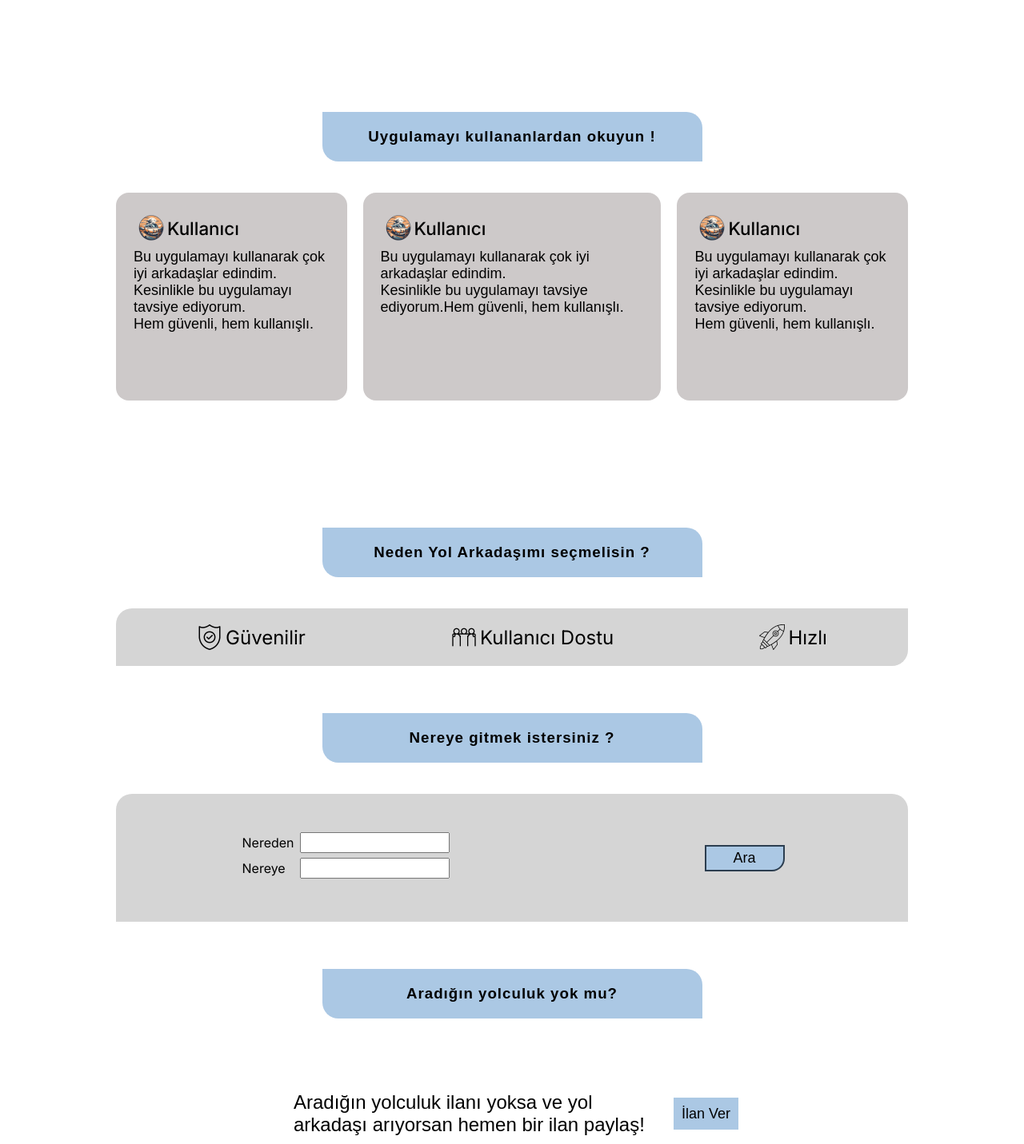
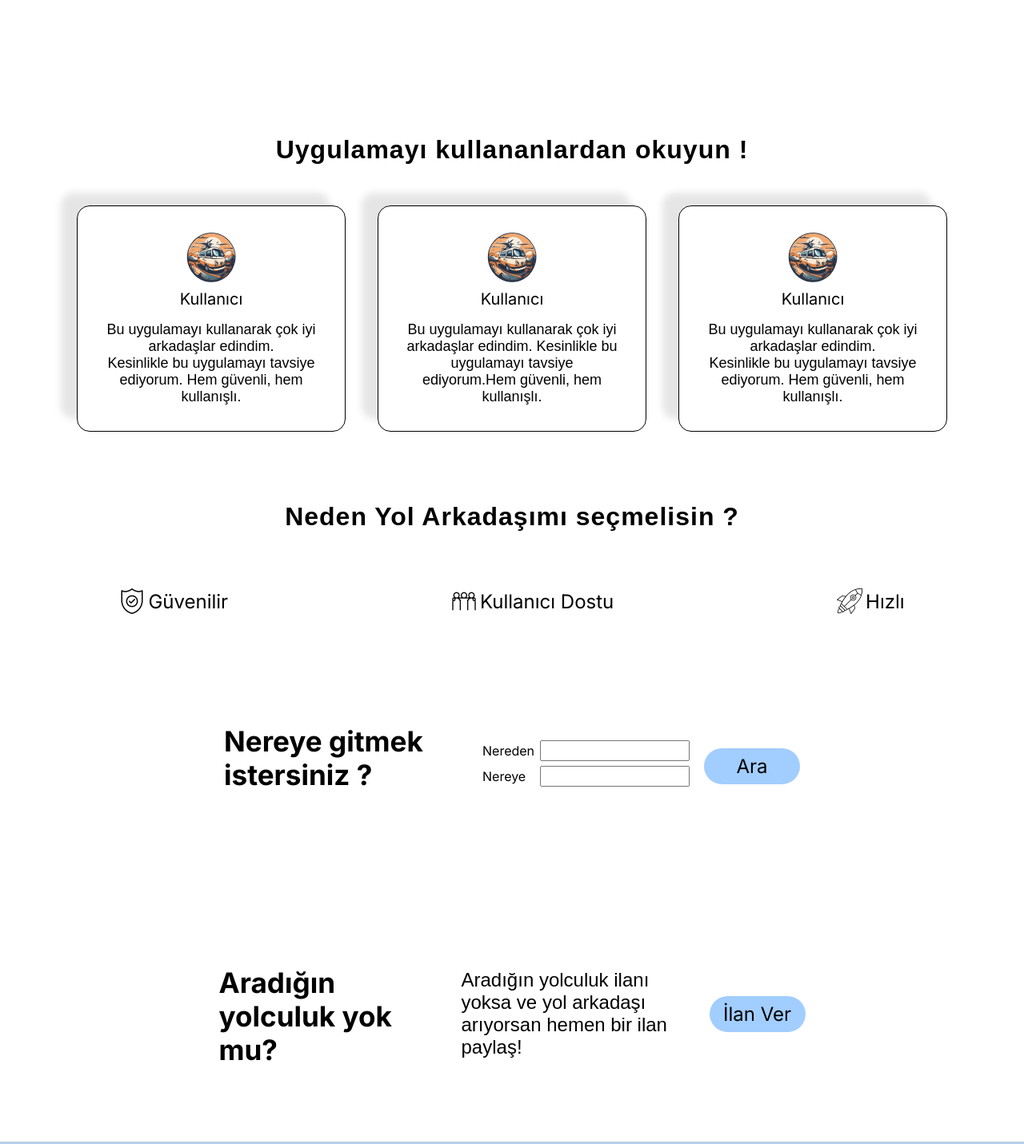
Before and after one commit to oguzhankuzlukluoglu/Yol-Arkadasim, a Next.js app in the folder client/yol-arkadasim/: page / in a window 1280 px wide. Shown: the part 719-2150 px from the top of the page at 80% size. Built offline with nearby package versions, Linux system fonts and the light colour scheme.

Commit message:
fixed homepage issues

```diff
--- a/client/yol-arkadasim/src/app/globals.css
+++ b/client/yol-arkadasim/src/app/globals.css
@@ -26,25 +26,24 @@ body{
 }
 
 .wrapper{
-  max-width: 1320px;
-  margin: 0 auto;
-  padding: 0 80px;
+  margin: 0;
+  padding: 0;
 }
 
-
+/*
 @media screen and (max-width: 1536px) {
   .wrapper{
     max-width: 1300px;
   }
-}
+} */
 
-@media screen and (max-width: 1300px) {
+ /* @media screen and (max-width: 1200px) {
   .wrapper{
     max-width: 1150px;
   }
-}
+}  */
 
-@media screen and (max-width: 1150px) {
+/* @media screen and (max-width: 1150px) {
   .wrapper{
     max-width: 960px;
   }
@@ -75,4 +74,4 @@ body{
     max-width: 360px;
     padding: 0 20px;
   }
-}
+} */
--- a/client/yol-arkadasim/src/app/home/homePage.module.css
+++ b/client/yol-arkadasim/src/app/home/homePage.module.css
@@ -1,11 +1,15 @@
-.ingredient{
+.commentSection {
+  height: auto;
+  padding: 16px;
+  border-radius: 2px;
+}
+.ingredient {
   display: flex;
   height: 20vh;
   padding: 20px 20px 0;
 }
 
-.ingredient h3{
-    background-color: #abc8e4;
+.ingredient h3 {
   display: flex;
   text-align: center;
   justify-content: center;
@@ -13,283 +17,398 @@
   margin: auto;
   padding: 20px;
   font-family: sans-serif;
-    width: 50%;
-    border-bottom-left-radius: 20px;
+  width: auto;
   letter-spacing: 1px;
-    border-top-right-radius: 20px;
+  font-size: 32px;
 }
 
-.products{
-    height: 45vh;
+.products {
+  height: auto;
 }
 
-.products .boxContainer{
-    display:flex;
-    gap:20px;
+.products .boxContainer {
+  display: flex;
+  flex-wrap: wrap;
+  gap: 40px;
   justify-content: center;
   text-align: left;
   height: auto;
   min-height: 260px;
+  padding: 0 80px;
 }
-.products .boxContainer .box{
+.products .boxContainer .box {
   text-align: left;
-    background-color: #cdc9c9;
   border-radius: 1rem;
   flex-direction: column;
   justify-content: space-between;
-    padding: 20px;
+  padding: 24px;
   height: auto;
+  flex: 1;
+  border: 1px solid black;
+  box-shadow: -20px -16px 10px rgba(0, 0, 0, 0.1);
+  min-width: 300px;
 }
 
-.products .box-container .box .boxHead{
+.products .box-container .box .boxHead {
   height: 100%;
   display: flex;
   flex-direction: column;
   gap: 18px;
 }
 
-.userInfo{
+.userInfo {
   display: flex;
-    gap: 4px;
+  flex-direction: column;
+  justify-content: center;
+  gap: 8px;
   padding: 8px;
   align-items: center;
 }
-
-.products .boxContainer .box .boxHead .title{
-    font-size: 1.4rem;
-    justify-content: center;
-    align-items: center;
-    font-weight: 500;
+.userInfo .commentUser {
+  font-size: 20px;
+}
+.userInfo img {
+  width: 64px;
+  height: 64px;
+  object-fit: cover;
 }
 
- .products .boxContainer .box .boxHead .name{
-    text-align:left;
+.products .boxContainer .box .boxHead .name {
+  text-align: center;
   overflow-wrap: anywhere;
-    font-family: "Thoma",sans-serif;
-    padding: 2px;
+  font-family: "Thoma", sans-serif;
+  padding: 8px;
   font-size: 18px;
   font-weight: 400;
+  border-radius: 10px;
+  align-content: center;
 }
 
-.buto{
+.buto {
   width: 100%;
   display: flex;
   justify-content: space-around;
   align-items: center;
   font-size: x-large;
-    background: #d5d5d5;
   padding: 10px;
   border-top-left-radius: 20px;
   border-bottom-right-radius: 20px;
 }
 
-.buto .icon{
+.buto .icon {
   padding: 10px 0;
   display: flex;
   gap: 4px;
   align-items: center;
 }
 
-.findAdvert{
-    height: 20vh;
+.findAdvertSection {
   display: flex;
-    gap: 10px;
+  justify-content: center;
   align-items: center;
-    justify-content: space-around;
-    background: #d5d5d5;
-    border-radius: 20px 20px 0 0;
+  height: 40vh;
+}
+.whereTitle {
+  max-width: 320px;
+  font-size: 30px;
 }
 
-.buton{
+.findAdvert {
+  display: flex;
+  justify-content: space-between;
+  align-items: center;
+  min-width: 400px;
+  height: 20vh;
+  gap: 10px;
+  padding: 20px 0 0;
+}
+
+.buton {
   width: 100%;
   height: 100%;
   display: flex;
   justify-content: space-between;
-    align-items:center;
+  align-items: center;
   padding: 10px;
 }
 
+.toPublish {
+  display: flex;
+  justify-content: center;
+  align-items: center;
+  height: 40vh;
+  gap: 30px;
+}
 
-.select{
+.select {
   display: flex;
-border-radius: .25em;
+  border-radius: 0.25em;
   align-items: center;
 }
 
-.select select{
+.select select {
   outline: none;
   width: 100%;
 }
 
-
-.select:hover::after{
+.select:hover::after {
   color: aliceblue;
 }
 
-.select{
-    flex:1;
+.select {
+  flex: 1;
   color: black;
   cursor: pointer;
 }
 
-.where{
+.where {
   display: flex;
   gap: 4px;
   align-items: center;
 }
 
-.where p{
+.where p {
   font-size: 20px;
   min-width: 100px;
 }
 
-.button{
+.button {
   text-align: center;
 }
 
-.btn{
-    background: #abc8e4;
-    border: 2px solid #2c3e50;
-    font-size: 18px;
-    font-family: "Thoma",sans-serif;
-    padding: 4px 5px;
-    border-bottom-right-radius: 16px;
-    min-width: 100px;
-    cursor: pointer;
-    transition: color 0.4s linear;
+.btn {
+  background: #a2cdff;
+  border-radius: 24px;
+  padding: 8px 6px;
+  min-width: 120px;
+  font-size: 24px;
   display: inline-block;
 }
 
-.btn:hover{
-    color: #fff;
+.btn:hover {
+  color: black;
+  border: 1px solid black;
+  background-color: #fff;
 }
 
-/* .btn::before{
-    width: 100%;
-    height: 100%;
-    background: #5983ac;
-    z-index: -1;
-    transition: transform 0.5s;
-    transform-origin:0 0;
-    transition-timing-function: cubic-bezier(0.5, 1.6, 0.4, 0.7);
-} */
-
-.createAdvert{
+.findOrPublish {
   display: flex;
-    padding: 20px;
-    gap: 10px;
-    height: 20vh;
+  flex-direction: column;
   align-items: center;
   justify-content: center;
 }
 
-.createAdvert .name{
-    width: 50%;
+.createAdvert {
+  display: flex;
+  padding: 20px 0;
+  gap: 10px;
+  height: 20vh;
+  align-items: center;
+  justify-content: space-between;
+  width: 440px;
+}
+
+.findAdvertTitle {
+  display: flex;
+  height: 20vh;
+  padding: 20px 0;
+  font-size: 30px;
+  max-width: 263px;
+}
+
+.createAdvert .name {
   font-size: 24px;
   padding: 10px;
   font-family: sans-serif;
 }
-.publish{
-    padding: 10px;
-    background: #abc8e4;
-    border: 2px solid #2c3e50;
-    font-size: 18px;
-    font-family: "Thoma",sans-serif;
-    min-width: 100px;
-    cursor: pointer;
-    transition: color 0.4s linear;
-    border: none;
+.publish {
+  background: #a2cdff;
+  border-radius: 24px;
+  padding: 8px 6px;
+  min-width: 120px;
+  font-size: 24px;
+  display: inline-block;
 }
-@media screen and (max-width:960px) {
-   .ingredient h3{
+.publish:hover {
+  color: black;
+  border: 1px solid black;
+  background-color: #fff;
+}
+
+@media screen and (max-width: 960px) {
+  .ingredient h3 {
+    font-size: 28px;
+  }
+  .box {
+    padding: 0 20px;
+  }
+  .userInfo img {
+    width: 48px;
+    height: 48px;
+  }
+  .userInfo h3 {
     font-size: 18px;
   }
-   .userInfo h3{
-    font-size: 20px;
-   }
-   .findAdvert{
+
+  .findAdvert {
     height: 15vh;
   }
-   .createAdvert p{
+  .createAdvert p {
     font-size: 20px;
   }
 }
 
-@media screen and (max-width:768px) {
-    .products{
-        height: 42vh;
+@media screen and (max-width: 768px) {
+  .products {
+    height: auto;
   }
-    .ingredient h3{
-        font-size: 15px;
-        width: auto;
+  .boxContainer {
+    padding-top: 0;
   }
-       .userInfo h3{
+  .ingredient h3 {
     font-size: 20px;
   }
-       .boxHead p{
+  .userInfo h3 {
+    font-size: 20px;
+  }
+  .boxHead p {
     font-size: 16px;
   }
-       .buto{
+  .buto {
     font-size: large;
   }
-       .findAdvert{
+  .findAdvertSection {
+    flex-direction: column;
+    padding: 20px 0 0;
+  }
+  .whereTitle {
+    max-width: 360px;
+  }
+  .whereTitle h3 {
+    font-size: 28px;
+  }
+  .toPublish {
+    height: 35vh;
+    flex-direction: column;
+  }
+  .findAdvert {
     height: 15vh;
   }
-       .createAdvert .name{
+  .findAdvertTitle {
+    max-width: 360px;
+    padding: 20px 0 0;
+    height: auto;
+  }
+  .findAdvertTitle h3 {
+    font-size: 28px;
+  }
+  .button .btn {
+    padding: 6px 4px;
+    min-width: 90px;
+  }
+  .createAdvert {
+    height: auto;
+    padding: 0;
+  }
+  .createAdvert .name {
     font-size: 20px;
   }
-       .city{
+  .button .publish {
+    padding: 6px 4px;
+    min-width: 100px;
+    font-size: 24px;
+  }
+  .city {
     display: flex;
     flex-direction: column;
     gap: 4px;
   }
-       .where p{
+  .where p {
     min-width: 100px;
   }
 }
-@media screen and (max-width:640px) {
-   .products{
+@media screen and (max-width: 640px) {
+  .products {
     display: flex;
     flex-wrap: wrap;
     height: auto;
     justify-content: center;
   }
-   .boxContainer{
+  .boxContainer {
     flex-wrap: wrap;
     max-width: 250px;
   }
-   .icon{
+  .icon {
     font-size: medium;
   }
-   .icon img{
+  .icon img {
     width: 24px;
     height: 24px;
   }
-   .createAdvert .name{
+  .createAdvert .name {
     font-size: 18px;
   }
 }
-@media screen and (max-width:474px) {
-    .buto{
+@media screen and (max-width: 474px) {
+  .commentSection {
+    margin: 0 auto;
+  }
+  .products .boxContainer .box {
+    min-width: 225px;
+  }
+  .buto {
     flex-direction: column;
     background: none;
     gap: 2px;
   }
-    .icon{
-        background: #cdc9c9;
+  .icon {
     justify-content: center;
     width: 100%;
   }
-    .findAdvert{
+  .whereTitle {
+    max-width: 360px;
+    text-align: center;
+  }
+  .whereTitle h3 {
+    font-size: 24px;
+  }
+  .toPublish {
+    height: auto;
+    padding: 20px 0;
+  }
+  .findAdvertSection {
+    padding: 20px 0;
+    height: auto;
+  }
+  .findAdvert {
     flex-direction: column;
-        height: 18vh;
+    height: 20vh;
   }
-    .createAdvert{
+  .findAdvertTitle {
+    max-width: 360px;
+    padding: 20px 0 0;
+    height: auto;
+    text-align: center;
+  }
+  .findAdvertTitle h3 {
+    font-size: 24px;
+  }
+  .button .btn {
+    padding: 4px 2px;
+    min-width: 70px;
+  }
+  .button .btn:hover{
+    padding: 3px 2px;
+  }
+  .publish:hover{
+    padding: 5px 4px;
+  }
+  .createAdvert {
     flex-direction: column;
-    height: 25vh;
+    padding: 0 20px;
   }
-    .createAdvert .name{
-        width: 100%;
+  .createAdvert .name {
+    width: 60%;
+    font-size: 16px;
   }
-
 }
--- a/client/yol-arkadasim/src/app/home/page.jsx
+++ b/client/yol-arkadasim/src/app/home/page.jsx
@@ -11,6 +11,7 @@ const HomePage = () => {
     <div>
       <Slider/>
 
+      <div className={styles.commentSection}>
         <div className={styles.ingredient}>
           <h3>Uygulamayı kullananlardan okuyun !</h3>
         </div>
@@ -21,11 +22,11 @@ const HomePage = () => {
               <div className={styles.boxHead}>
                 <div className={styles.userInfo}>
                   <Image alt="user" src="/navbarLogo.png" width={32} height={32}/>
-                <h3 className={styles.title}>Kullanıcı</h3>
+                  <span className={styles.commentUser}>Kullanıcı</span>
                 </div>
                 <p className={styles.name}>
                   Bu uygulamayı kullanarak çok iyi arkadaşlar edindim. <br />{" "}
-                Kesinlikle bu uygulamayı tavsiye ediyorum. <br /> Hem güvenli,
+                  Kesinlikle bu uygulamayı tavsiye ediyorum. Hem güvenli,
                   hem kullanışlı.
                 </p>
               </div>
@@ -34,11 +35,10 @@ const HomePage = () => {
               <div className={styles.boxHead}>
               <div className={styles.userInfo}>
                   <Image alt="user" src="/navbarLogo.png" width={32} height={32}/>
-                <h3 className={styles.title}>Kullanıcı</h3>
+                  <span className={styles.commentUser}>Kullanıcı</span>
                 </div>
                 <p className={styles.name}>
                   Bu uygulamayı kullanarak çok iyi arkadaşlar edindim.
-                <br />
                   Kesinlikle bu uygulamayı tavsiye ediyorum.Hem güvenli, hem
                   kullanışlı.
                 </p>
@@ -48,18 +48,18 @@ const HomePage = () => {
               <div className={styles.boxHead}>
               <div className={styles.userInfo}>
                   <Image alt="user" src="/navbarLogo.png" width={32} height={32}/>
-                <h3 className={styles.title}>Kullanıcı</h3>
+                  <span className={styles.commentUser}>Kullanıcı</span>
                 </div>
                 <p className={styles.name}>
                   Bu uygulamayı kullanarak çok iyi arkadaşlar edindim. <br />{" "}
-                Kesinlikle bu uygulamayı tavsiye ediyorum. <br /> Hem güvenli,
+                  Kesinlikle bu uygulamayı tavsiye ediyorum. Hem güvenli,
                   hem kullanışlı.
                 </p>
               </div>
             </div>
           </div>
         </section>
-
+      </div>
       <div className={styles.ingredient}>
         <h3>Neden Yol Arkadaşımı seçmelisin ?</h3>
       </div>
@@ -79,7 +79,9 @@ const HomePage = () => {
         </div>
       </div>
 
-      <div className={styles.ingredient}>
+
+      <div className={styles.findAdvertSection}>
+      <div className={styles.whereTitle}>
         <h3>Nereye gitmek istersiniz ?</h3>
       </div>
 
@@ -92,8 +94,10 @@ const HomePage = () => {
           <Link href="/advert" className={styles.btn}>Ara</Link>
         </div>
       </div>
+      </div>
 
-      <div className={styles.ingredient}>
+      <div className={styles.toPublish}>
+      <div className={styles.findAdvertTitle}>
         <h3>Aradığın yolculuk yok mu?</h3>
       </div>
       <div className={styles.createAdvert}>
@@ -106,6 +110,7 @@ const HomePage = () => {
         </div>
       </div>
       </div>
+    </div>
   );
 };
 export default HomePage;
```
Also changed, not shown: client/yol-arkadasim/src/components/navbar/navbar.module.css (+7 -0 lines), client/yol-arkadasim/src/components/slider/slide.module.css (+54 -7 lines). Lines whose indentation alone changed are shown as unchanged.
